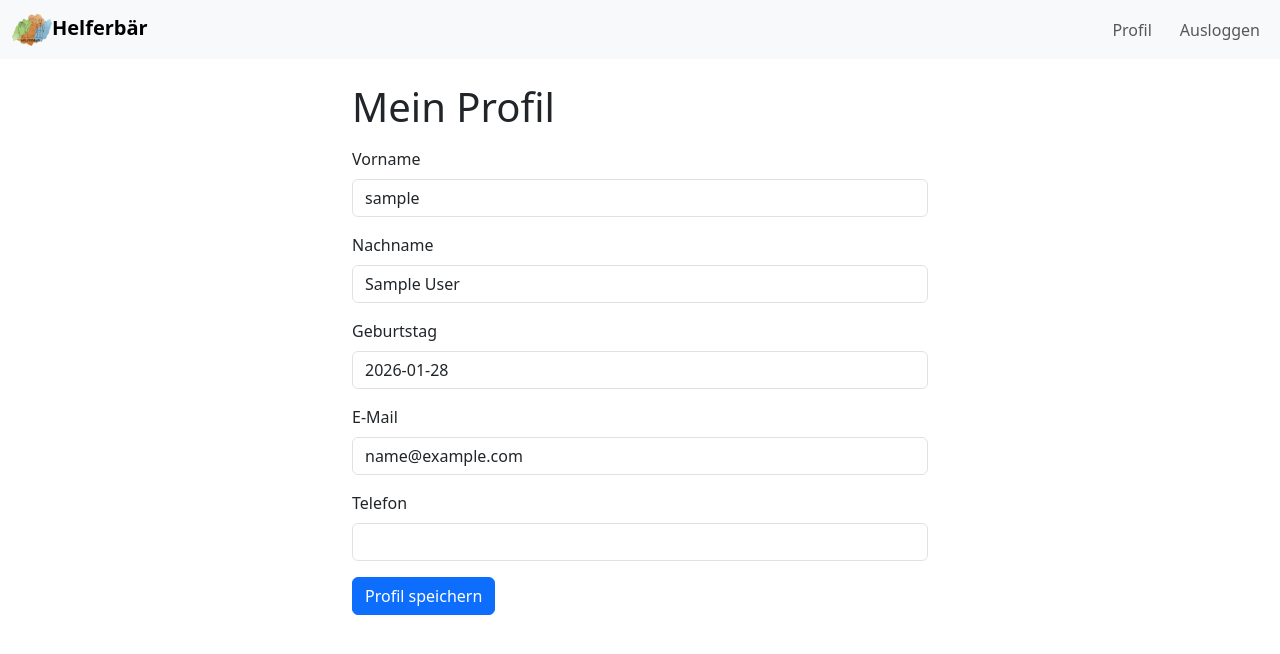
After one commit to malinschtz/Helferbaer, a Flask app: page /profil in a window 1280 px wide. The commit adds this page. Shown: the top 654 px of the page. Run offline with Flask 3, Linux system fonts and the light colour scheme; the visitor is signed in with stand-in values (Sample User, id 1); some libraries are stand-ins or nearby versions; some web fonts are replaced.

Commit message:
profil implementiert

```diff
--- a/app.py
+++ b/app.py
@@ -1,6 +1,6 @@
 from flask import Flask, render_template, request, redirect, url_for, flash
 from flask_bootstrap import Bootstrap5
-from forms import LoginForm, RegisterForm, StellenangebotForm, JobFilterForm
+from forms import LoginForm, RegisterForm, StellenangebotForm, JobFilterForm, ProfileForm
 from sqlalchemy import select, func
 from flask_login import LoginManager, login_required, login_user, logout_user, current_user
 from flask_bcrypt import Bcrypt
@@ -333,3 +333,29 @@ def logout():
     logout_user()   #Quelle: Flask-Login, Abschnitt "Login Example"
     flash('Erfolgreich ausgeloggt.', 'info')
     return redirect(url_for('index'))
+
+@app.route('/profil', methods=['GET', 'POST'])
+@login_required
+def profil():
+    form = ProfileForm(obj=current_user)   # Felder mit aktuellen Werten füllen
+
+    if form.validate_on_submit():
+        # 1. Prüfen, ob E-Mail schon von jemand anderem benutzt wird
+        existing = db.session.execute(select(User).filter_by(email=form.email.data)).scalar_one_or_none()
+
+        if existing and existing.userId != current_user.userId:
+            flash('Diese E-Mail ist bereits vergeben.', 'error')
+
+        else:
+            # User aktualisieren
+            current_user.firstName = form.firstName.data
+            current_user.name = form.name.data
+            current_user.email = form.email.data
+            current_user.phone = form.phone.data or None
+            db.session.commit()
+            flash('Profil erfolgreich aktualisiert!', 'success')
+
+            # Zurück zum Dashboard
+            return redirect(url_for('helfer') if current_user.role == 'helfer' else 'kunde')
+
+    return render_template('profil.html', form=form)
--- a/forms.py
+++ b/forms.py
@@ -53,3 +53,17 @@ class JobFilterForm(FlaskForm):
     plz = StringField('PLZ filtern', validators=[Optional(), Regexp(r'^\d{5}$', message='PLZ: 5 Ziffern')])
     min_hours = FloatField('Min. Stunden', validators=[Optional(), NumberRange(min=0.5)])
     submit = SubmitField('Suchen')
+
+class ProfileForm(FlaskForm):
+    firstName = StringField("Vorname", validators=[
+        InputRequired(), Length(min=2, max=50)
+    ])
+    name = StringField("Nachname", validators=[
+        InputRequired(), Length(min=2, max=50)
+    ])
+    email = StringField("E-Mail", validators=[
+        InputRequired(), Email(), Length(min=6, max=120)
+    ])
+    phone = StringField("Telefon", validators=[Optional()])
+    birthday = StringField("Geburtstag", validators=[Optional()])
+    submit = SubmitField("Speichern")
--- a/templates/base.html
+++ b/templates/base.html
@@ -49,6 +49,15 @@
 
                     <ul class="navbar-nav ms-auto mb-2 mb-lg-0">
                         {% if current_user.is_authenticated %}
+
+                            <!-- Profil-Button: nur sichtbar, wenn jemand eingeloggt ist -->
+                            <li class="nav-item me-2">
+                                <a class="nav-link btn btn-outline-secondary" href="{{ url_for('profil') }}">
+                                    <i class="bi bi-person-circle me-1"></i>Profil
+                                </a>
+                            </li>
+
+                            <!-- Logout-Button daneben -->
                             <li class="nav-item">
                                 <a class="nav-link btn btn-outline-danger" href="{{ url_for('logout') }}">
                                     <i class="bi bi-box-arrow-right me-1"></i>Ausloggen
--- /dev/null
+++ b/templates/profil.html
@@ -0,0 +1,56 @@
+{% extends "base.html" %}
+{% block TITLE %}Profil – Helferbär{% endblock %}
+
+{% block CONTENT %}
+<div class="container mt-4" style="max-width: 600px;">
+  <h1 class="mb-3">Mein Profil</h1>
+
+  <form method="post">
+    {{ form.hidden_tag() }}
+
+    <div class="mb-3">
+      {{ form.firstName.label(class="form-label") }}
+      {{ form.firstName(class="form-control") }}
+      {% for error in form.firstName.errors %}
+        <div class="text-danger small">{{ error }}</div>
+      {% endfor %}
+    </div>
+
+    <div class="mb-3">
+      {{ form.name.label(class="form-label") }}
+      {{ form.name(class="form-control") }}
+      {% for error in form.name.errors %}
+        <div class="text-danger small">{{ error }}</div>
+      {% endfor %}
+    </div>
+
+    <div class="mb-3">
+      {{ form.birthday.label(class="form-label") }}
+      {{ form.birthday(class="form-control") }}
+      {% for error in form.birthday.errors %}
+        <div class="text-danger small">{{ error }}</div>
+      {% endfor %}
+    </div>
+
+    <div class="mb-3">
+      {{ form.email.label(class="form-label") }}
+      {{ form.email(class="form-control") }}
+      {% for error in form.email.errors %}
+        <div class="text-danger small">{{ error }}</div>
+      {% endfor %}
+    </div>
+
+    <div class="mb-3">
+      {{ form.phone.label(class="form-label") }}
+      {{ form.phone(class="form-control") }}
+      {% for error in form.phone.errors %}
+        <div class="text-danger small">{{ error }}</div>
+      {% endfor %}
+    </div>
+
+    <button type="submit" class="btn btn-primary">
+      Profil speichern
+    </button>
+  </form>
+</div>
+{% endblock %}
```
